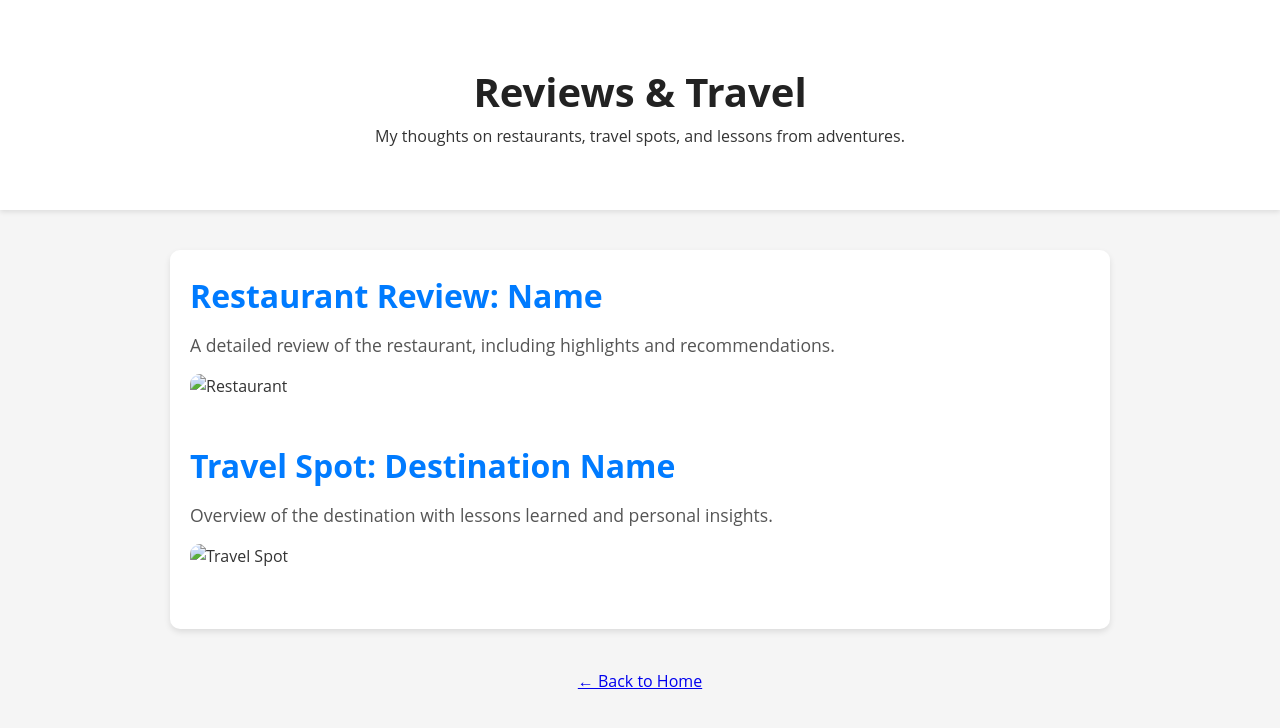
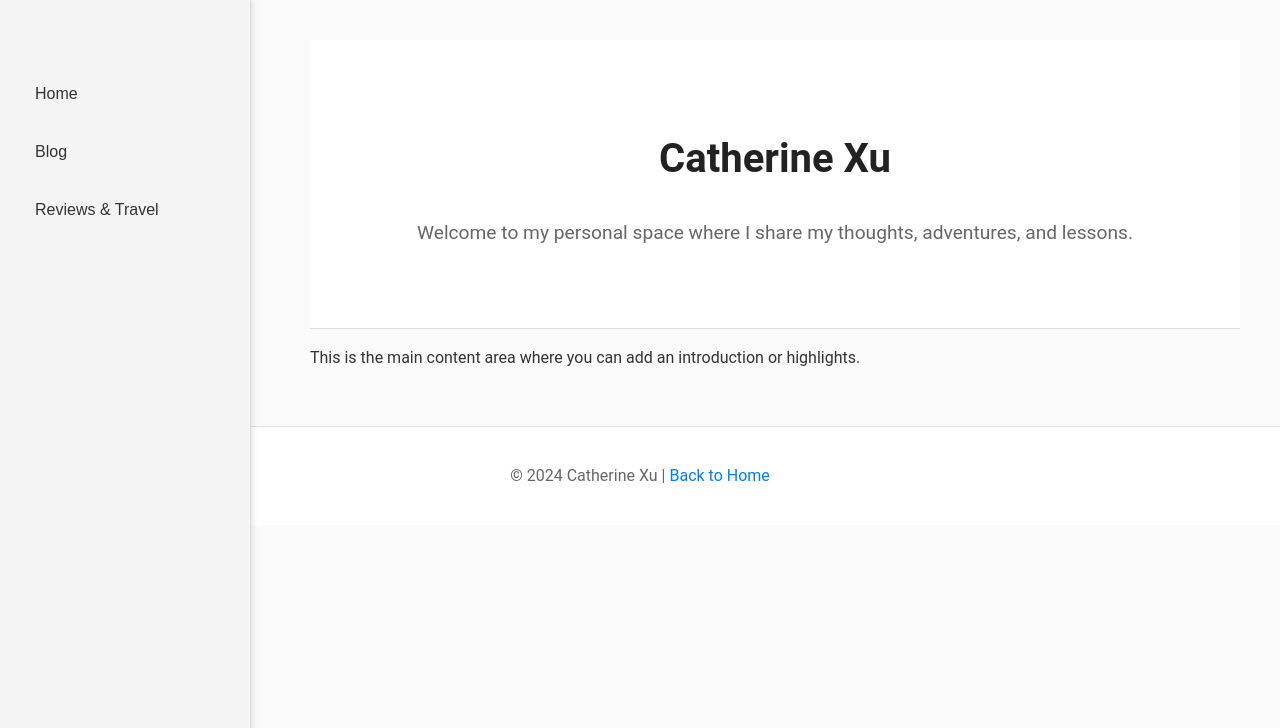
Before and after one commit to catherinejxu/catherinejxu.github.io, a plain HTML site: page index.html in a window 1280 px wide. Shown: the top 728 px of the page. Drawn offline with Linux system fonts and the light colour scheme.

Commit message:
Update index.html

```diff
--- a/index.html
+++ b/index.html
@@ -3,26 +3,24 @@
 <head>
     <meta charset="UTF-8">
     <meta name="viewport" content="width=device-width, initial-scale=1.0">
-    <title>Catherine Xu - Reviews & Travel</title>
+    <title>Catherine Xu</title>
     <style>
+        /* General Reset */
         body {
             margin: 0;
             padding: 0;
-            font-family: 'Open Sans', sans-serif;
-            background-color: #f5f5f5;
+            font-family: 'Roboto', sans-serif;
+            line-height: 1.6;
+            background-color: #fafafa;
             color: #333;
-            line-height: 1.6;
         }
 
-        h1, h2, p {
-            margin: 0;
-        }
-
+        /* Header Styling */
         header {
             text-align: center;
             padding: 60px 20px;
             background-color: #ffffff;
-            box-shadow: 0 2px 5px rgba(0, 0, 0, 0.1);
+            border-bottom: 1px solid #ddd;
         }
 
         header h1 {
@@ -30,62 +28,137 @@
             color: #222;
         }
 
-        .reviews-section {
-            max-width: 900px;
-            margin: 40px auto;
+        header p {
+            margin-top: 15px;
+            font-size: 1.2rem;
+            color: #666;
+        }
+
+        /* Sidebar Navigation */
+        .sidebar {
+            position: fixed;
+            top: 0;
+            left: 0;
+            width: 250px;
+            height: 100%;
+            background-color: #f4f4f4;
+            border-right: 1px solid #ddd;
+            padding-top: 60px;
+            box-shadow: 2px 0 5px rgba(0, 0, 0, 0.1);
+        }
+
+        .sidebar button {
+            display: block;
+            width: calc(100% - 40px);
+            margin: 10px auto;
+            padding: 15px;
+            font-size: 1rem;
+            background: none;
+            border: none;
+            text-align: left;
+            color: #333;
+            border-radius: 5px;
+            transition: background-color 0.3s, color 0.3s;
+            cursor: pointer;
+        }
+
+        .sidebar button:hover {
+            background-color: #007bff;
+            color: #fff;
+        }
+
+        /* Main Content Area */
+        .main-content {
+            margin-left: 270px;
+            padding: 40px;
+        }
+
+        .tab-content {
+            display: none;
+        }
+
+        .tab-content.active {
+            display: block;
+        }
+
+        /* Footer Styling */
+        footer {
+            text-align: center;
             padding: 20px;
             background-color: #ffffff;
-            border-radius: 10px;
-            box-shadow: 0 3px 6px rgba(0, 0, 0, 0.1);
+            border-top: 1px solid #ddd;
+            color: #666;
         }
 
-        .review {
-            margin-bottom: 40px;
+        footer a {
+            color: #007bff;
+            text-decoration: none;
         }
 
-        .review h2 {
-            font-size: 2rem;
-            color: #007BFF;
-        }
-
-        .review p {
-            font-size: 1.1rem;
-            color: #555;
-            margin-top: 10px;
-        }
-
-        .review img {
-            max-width: 100%;
-            border-radius: 10px;
-            margin-top: 15px;
-        }
-
-        .back-link {
-            display: block;
-            text-align: center;
-            margin: 20px 0;
+        footer a:hover {
+            text-decoration: underline;
         }
     </style>
 </head>
 <body>
-    <header>
-        <h1>Reviews & Travel</h1>
-        <p>My thoughts on restaurants, travel spots, and lessons from adventures.</p>
-    </header>
+    <!-- Sidebar Navigation -->
+    <div class="sidebar">
+        <button onclick="showTab('home')">Home</button>
+        <button onclick="showTab('blog')">Blog</button>
+        <button onclick="showTab('reviews')">Reviews & Travel</button>
+    </div>
 
-    <div class="reviews-section">
-        <div class="review">
-            <h2>Restaurant Review: Name</h2>
-            <p>A detailed review of the restaurant, including highlights and recommendations.</p>
-            <img src="restaurant.jpg" alt="Restaurant">
+    <!-- Main Content Sections -->
+    <div class="main-content">
+        <!-- Home Section -->
+        <div id="home" class="tab-content active">
+            <header>
+                <h1>Catherine Xu</h1>
+                <p>Welcome to my personal space where I share my thoughts, adventures, and lessons.</p>
+            </header>
+            <p>This is the main content area where you can add an introduction or highlights.</p>
         </div>
-        <div class="review">
-            <h2>Travel Spot: Destination Name</h2>
-            <p>Overview of the destination with lessons learned and personal insights.</p>
-            <img src="travel.jpg" alt="Travel Spot">
+
+        <!-- Blog Section -->
+        <div id="blog" class="tab-content">
+            <h2>Blog</h2>
+            <p>Welcome to my blog! Here are my latest writings and thoughts:</p>
+            <ul>
+                <li><b>Embracing Change:</b> How to make transitions smoother and more meaningful.</li>
+                <li><b>Finding Balance:</b> Tips for managing a busy life with intention.</li>
+                <li><b>Mindful Productivity:</b> How to get things done without burnout.</li>
+            </ul>
+        </div>
+
+        <!-- Reviews & Travel Section -->
+        <div id="reviews" class="tab-content">
+            <h2>Reviews & Travel</h2>
+            <p>Discover my recent experiences at restaurants, travel spots, and lessons learned along the way!</p>
+            <h3>Restaurant Reviews</h3>
+            <ul>
+                <li><b>Hillstone:</b> Amazing steak and great ambiance! Highly recommend.</li>
+                <li><b>Uovo:</b> Simple but delicious pasta in the heart of Santa Monica.</li>
+            </ul>
+            <h3>Travel Highlights</h3>
+            <p><b>Kyoto, Japan:</b> A serene escape with beautiful temples and the best matcha desserts.</p>
+            <p><b>Paris, France:</b> A dreamy city filled with art, history, and the best croissants.</p>
         </div>
     </div>
 
-    <a class="back-link" href="index.html">← Back to Home</a>
+    <!-- Footer Section -->
+    <footer>
+        <p>&copy; 2024 Catherine Xu | <a href="#home" onclick="showTab('home')">Back to Home</a></p>
+    </footer>
+
+    <!-- JavaScript for Tab Switching -->
+    <script>
+        function showTab(tabName) {
+            const tabs = document.querySelectorAll('.tab-content');
+            tabs.forEach(tab => tab.classList.remove('active'));
+
+            const activeTab = document.getElementById(tabName);
+            activeTab.classList.add('active');
+        }
+    </script>
 </body>
 </html>
```
